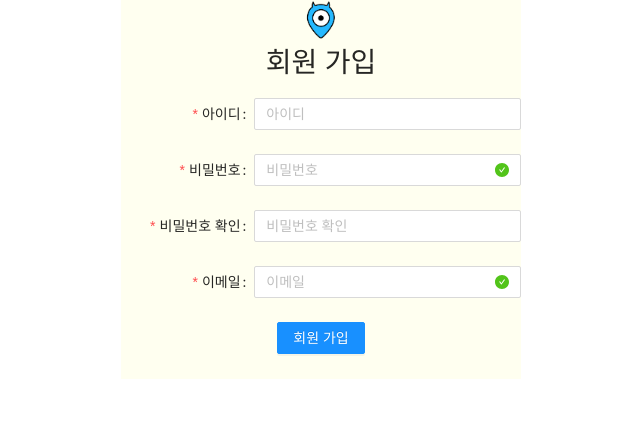
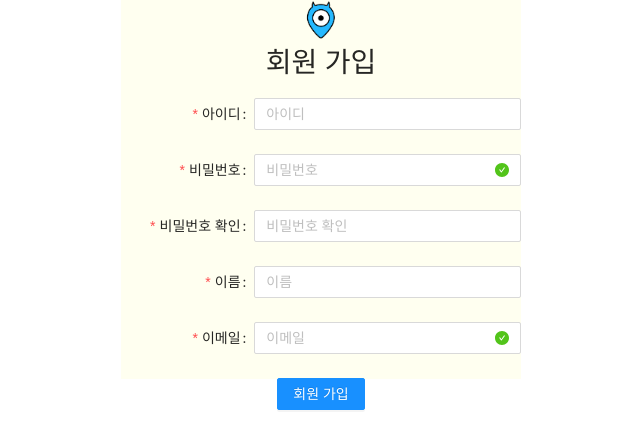
Before and after one commit to MapHackers/map-goblin-frontend, a React (Create React App) app: page /register in a window 1280 px wide. Shown: the top 448 px of the page, without its empty margins (319-959 px from the left). Built offline with nearby package versions, Linux system fonts and the light colour scheme.

Commit message:
Register implement

```diff
--- a/src/components/views/RegisterPage/Sections/RegisterForm.js
+++ b/src/components/views/RegisterPage/Sections/RegisterForm.js
@@ -6,6 +6,10 @@ import {
 } from 'antd';
 import { Formik } from 'formik';
 import * as Yup from 'yup';
+import { useDispatch } from 'react-redux'
+import { registerUser } from '../../../../redux/_actions/user_action'
+import { withRouter } from 'react-router-dom';
+
 
 const formItemLayout = {
     labelCol: {
@@ -30,7 +34,9 @@ const tailFormItemLayout = {
     },
 };
 
-function RegisterForm() {
+function RegisterForm(props) {
+    const dispatch = useDispatch()
+
     return (
         <div>
             <Formik
@@ -38,6 +44,7 @@ function RegisterForm() {
                     id: '',
                     password: '',
                     confirmPassword: '',
+                    name: '',
                     email: '',
                 }}
                 validationSchema={Yup.object().shape({
@@ -49,6 +56,8 @@ function RegisterForm() {
                     password: Yup.string()
                         .min(6, '비밀번호는 6자리 이상이어야 합니다.')
                         .required('비밀번호는 필수 항목입니다.'),
+                    name: Yup.string()
+                        .required('이름은 필수 항목입니다.'),
                     confirmPassword: Yup.string()
                         .oneOf([Yup.ref('password'), null], '비밀번호가 다릅니다.')
                         .required('비밀번호 확인은 필수 항목입니다.')
@@ -57,10 +66,28 @@ function RegisterForm() {
                     setTimeout(() => {
 
                         let dataToSubmit = {
+                            userId: values.id,
+                            password: values.password,
                             email: values.email,
-                            password: values.password,
-                            id: values.id
+                            name: values.name
                         };
+
+                        dispatch(registerUser(dataToSubmit))
+                        .then(response => {
+                            console.log("payload", response.payload)
+                            if (response.payload.status === 200) {
+                                alert('회원가입이 완료 되었습니다. 로그인 해주세요')
+                                props.history.push('/login')
+                            } else {
+                                alert(response.response)
+                                console.log(response)
+                            }
+                        })
+                        .catch(err => {
+                            setTimeout(() => {
+                                alert("Error!")
+                            }, 3000)
+                        })
 
                         setSubmitting(false);
                     }, 500);
@@ -133,6 +160,23 @@ function RegisterForm() {
                                     )}
                                 </Form.Item>
 
+                                <Form.Item required label="이름">
+                                    <Input
+                                        id="name"
+                                        placeholder="이름"
+                                        type="text"
+                                        value={values.name}
+                                        onChange={handleChange}
+                                        onBlur={handleBlur}
+                                        className={
+                                            errors.name && touched.name ? 'text-input error' : 'text-input'
+                                        }
+                                    />
+                                    {errors.name && touched.name && (
+                                        <div className="input-feedback">{errors.name}</div>
+                                    )}
+                                </Form.Item>
+
                                 <Form.Item required label="이메일" hasFeedback validateStatus={errors.email && touched.email ? "error" : 'success'}>
                                     <Input
                                         id="email"
@@ -164,4 +208,4 @@ function RegisterForm() {
     )
 }
 
-export default RegisterForm
+export default withRouter(RegisterForm)
--- a/src/redux/_actions/user_action.js
+++ b/src/redux/_actions/user_action.js
@@ -18,17 +18,18 @@ export function loginUser(dataToSubmit) {
 
 }
 
-// export function registerUser(dataToSubmit) {
+export function registerUser(dataToSubmit) {
 
-//     const request = axios.post('/api/users/register', dataToSubmit)
-//     .then(response => response.data)
+    const request = axios.post('/api/members', dataToSubmit)
+    .then(response => response)
+    .catch(err => err.response )
 
-//     return {
-//         type: REGISTER_USER,
-//         payload: request
-//     }
+    return {
+        type: REGISTER_USER,
+        payload: request
+    }
 
-// }
+}
 
 // export function auth() {
 
```
